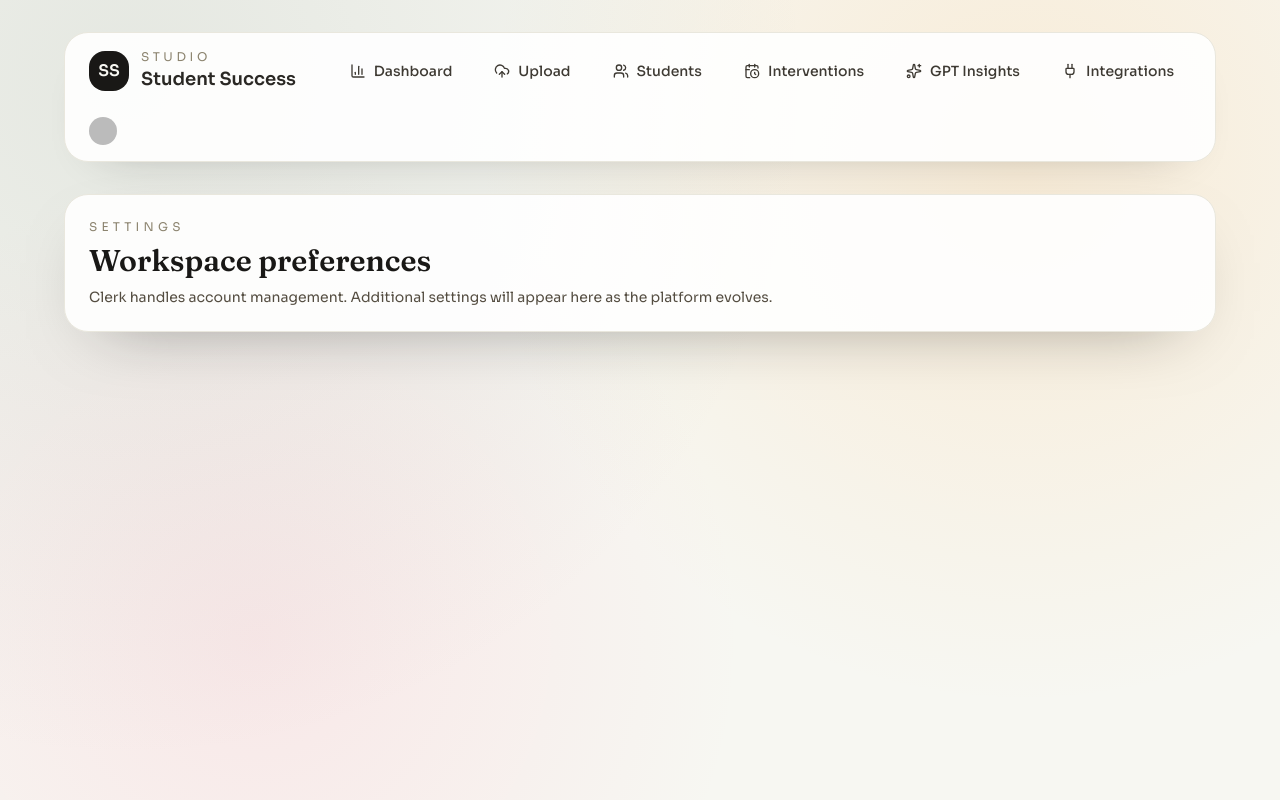
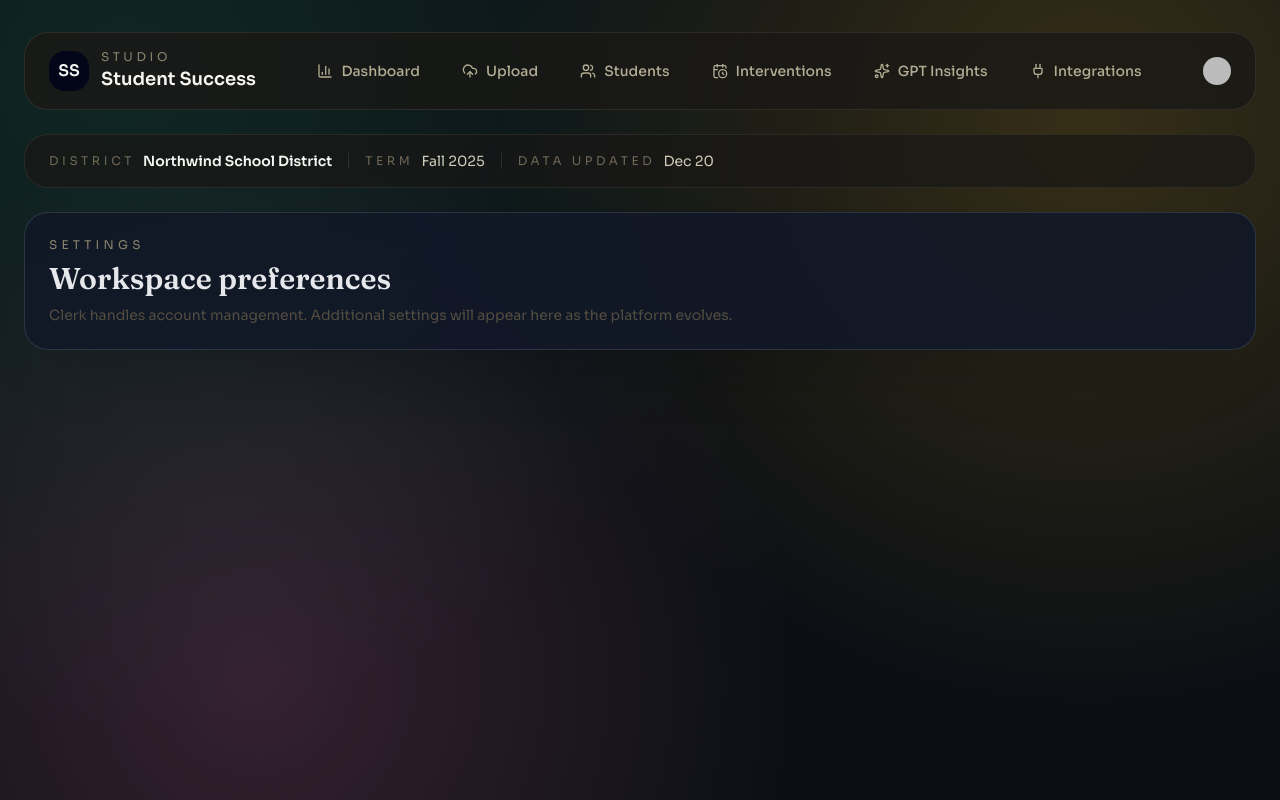
Before and after one commit to adamblumoff/student-success-prediction, a Next.js app in the folder apps/web/: page /settings in a window 1280 px wide. Built offline with nearby package versions, Linux system fonts and the light colour scheme; no server answers; the database is empty; sample sign-in values are in the browser's storage; some icons are missing.

Commit message:
feat(ui): switch to dark mode default shell

```diff
--- a/apps/web/app/(app)/layout.tsx
+++ b/apps/web/app/(app)/layout.tsx
@@ -8,6 +8,8 @@ export default async function AppLayout({
 }: {
   children: React.ReactNode;
 }) {
+  const updatedAt = new Date();
+
   const { userId } = await auth();
   if (!userId) {
     redirect('/sign-in');
@@ -17,8 +19,24 @@ export default async function AppLayout({
 
   return (
     <main className="min-h-screen px-6 py-8">
-      <div className="mx-auto flex max-w-6xl flex-col gap-8">
+      <div className="mx-auto flex max-w-7xl flex-col gap-6">
         <AppNav />
+        <div className="flex flex-wrap items-center gap-4 rounded-3xl border border-ink-700/50 bg-ink-900/70 px-6 py-4 text-sm text-ink-200">
+          <div className="flex items-center gap-2">
+            <span className="text-xs uppercase tracking-[0.3em] text-ink-500">District</span>
+            <span className="font-semibold text-ink-50">Northwind School District</span>
+          </div>
+          <div className="h-4 w-px bg-ink-700/70" />
+          <div className="flex items-center gap-2">
+            <span className="text-xs uppercase tracking-[0.3em] text-ink-500">Term</span>
+            <span>Fall 2025</span>
+          </div>
+          <div className="h-4 w-px bg-ink-700/70" />
+          <div className="flex items-center gap-2">
+            <span className="text-xs uppercase tracking-[0.3em] text-ink-500">Data Updated</span>
+            <span>{updatedAt.toLocaleDateString('en-US', { month: 'short', day: 'numeric' })}</span>
+          </div>
+        </div>
         {children}
       </div>
     </main>
--- a/apps/web/app/globals.css
+++ b/apps/web/app/globals.css
@@ -2,18 +2,18 @@
 @import "tailwindcss";
 
 :root {
-  color-scheme: light;
+  color-scheme: dark;
 }
 
 body {
-  color: #191816;
-  background-color: #f7f7f2;
+  color: #e5e7eb;
+  background-color: #0b0f14;
   font-family: var(--font-body);
   min-height: 100vh;
   background-image:
-    radial-gradient(circle at 10% 10%, rgba(124, 144, 129, 0.15), transparent 50%),
-    radial-gradient(circle at 80% 20%, rgba(252, 184, 93, 0.18), transparent 45%),
-    radial-gradient(circle at 20% 80%, rgba(255, 149, 177, 0.16), transparent 40%);
+    radial-gradient(circle at 10% 10%, rgba(52, 211, 153, 0.12), transparent 48%),
+    radial-gradient(circle at 85% 15%, rgba(251, 191, 36, 0.18), transparent 46%),
+    radial-gradient(circle at 20% 85%, rgba(244, 114, 182, 0.18), transparent 44%);
 }
 
 h1, h2, h3, h4 {
@@ -21,17 +21,17 @@ h1, h2, h3, h4 {
 }
 
 .bg-panel {
-  background-color: rgba(255, 255, 255, 0.8);
-  backdrop-filter: blur(16px);
-  border: 1px solid #e9e7dd;
-  box-shadow: 0 20px 60px -40px rgba(25, 24, 22, 0.5);
+  background-color: rgba(15, 20, 28, 0.82);
+  backdrop-filter: blur(18px);
+  border: 1px solid rgba(148, 163, 184, 0.18);
+  box-shadow: 0 30px 70px -50px rgba(15, 23, 42, 0.85);
 }
 
 .card {
-  background-color: rgba(255, 255, 255, 0.9);
-  border: 1px solid #e9e7dd;
+  background-color: rgba(17, 24, 39, 0.9);
+  border: 1px solid rgba(148, 163, 184, 0.2);
   border-radius: 24px;
-  box-shadow: 0 24px 70px -40px rgba(25, 24, 22, 0.5);
+  box-shadow: 0 35px 80px -55px rgba(8, 10, 16, 0.9);
   padding: 1.5rem;
 }
 
@@ -48,16 +48,16 @@ h1, h2, h3, h4 {
 }
 
 .badge-risk-low {
-  background-color: #dce8df;
-  color: #2b4f3c;
+  background-color: rgba(34, 197, 94, 0.16);
+  color: #86efac;
 }
 
 .badge-risk-medium {
-  background-color: #ffe7c2;
-  color: #9a4615;
+  background-color: rgba(251, 191, 36, 0.18);
+  color: #fbbf24;
 }
 
 .badge-risk-high {
-  background-color: #ffe0e7;
-  color: #b01644;
+  background-color: rgba(248, 113, 113, 0.18);
+  color: #fca5a5;
 }
--- a/apps/web/components/app-nav.tsx
+++ b/apps/web/components/app-nav.tsx
@@ -1,4 +1,7 @@
+'use client';
+
 import Link from 'next/link';
+import { usePathname } from 'next/navigation';
 import { UserButton } from '@clerk/nextjs';
 import { BarChart3, UploadCloud, Users, Sparkles, CalendarClock, Plug } from 'lucide-react';
 
@@ -12,28 +15,37 @@ const links = [
 ];
 
 export default function AppNav() {
+  const pathname = usePathname();
+
   return (
-    <nav className="flex flex-wrap items-center justify-between gap-6 rounded-3xl border border-ink-100 bg-white/90 px-6 py-4 shadow-[0_20px_50px_-40px_rgba(25,24,22,0.45)]">
+    <nav className="flex flex-wrap items-center justify-between gap-6 rounded-3xl border border-ink-700/60 bg-ink-900/80 px-6 py-4 shadow-[0_30px_70px_-50px_rgba(8,10,16,0.9)]">
       <div className="flex items-center gap-3">
-        <div className="grid h-10 w-10 place-items-center rounded-2xl bg-ink-900 text-ink-50 font-semibold">
+        <div className="grid h-10 w-10 place-items-center rounded-2xl bg-slate-950 text-ink-50 font-semibold">
           SS
         </div>
         <div>
           <p className="text-xs uppercase tracking-[0.3em] text-ink-400">Studio</p>
-          <p className="text-lg font-semibold text-ink-800">Student Success</p>
+          <p className="text-lg font-semibold text-ink-50">Student Success</p>
         </div>
       </div>
       <div className="flex flex-wrap items-center gap-2">
-        {links.map((link) => (
+        {links.map((link) => {
+          const active = pathname === link.href;
+          return (
             <Link
               key={link.href}
               href={link.href}
-            className="flex items-center gap-2 rounded-full border border-transparent px-4 py-2 text-sm font-medium text-ink-700 transition hover:border-ink-200 hover:bg-ink-50"
+              className={`flex items-center gap-2 rounded-full px-4 py-2 text-sm font-medium transition ${
+                active
+                  ? 'border border-sage-400/50 bg-sage-500/10 text-ink-50'
+                  : 'border border-transparent text-ink-300 hover:border-ink-600/60 hover:bg-ink-800/60 hover:text-ink-100'
+              }`}
             >
               <link.icon className="h-4 w-4" />
               {link.label}
             </Link>
-        ))}
+          );
+        })}
       </div>
       <UserButton afterSignOutUrl="/" />
     </nav>
```
Lines whose indentation alone changed are shown as unchanged.
